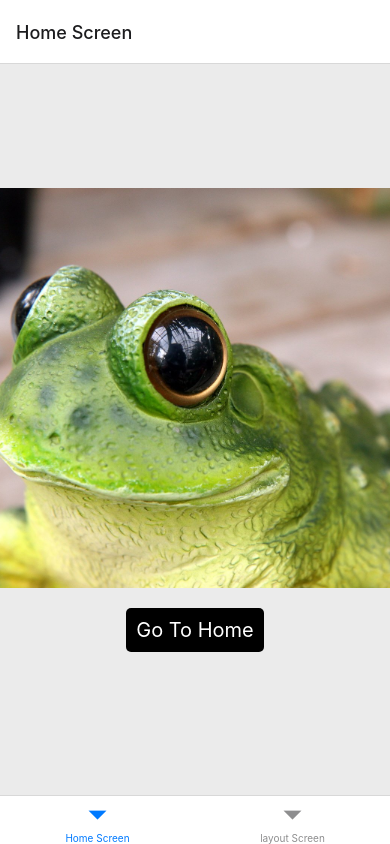
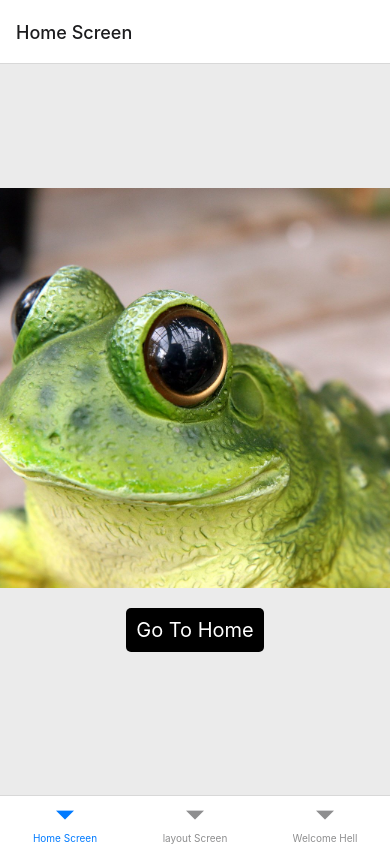
Before and after one commit to Junbomb/LayoutProps, a React Native app: screen / in a window 390 px wide. Built offline with nearby package versions, Linux system fonts and the light colour scheme.

Commit message:
Latest Assignment

```diff
--- a/routes/MainTabNavigator.js
+++ b/routes/MainTabNavigator.js
@@ -24,6 +24,11 @@ function MainTabNavigator() {
                     component={Layout}
                     options={{title:'layout Screen'}}
                 />
+                <Nav.Screen
+                    name = "Hell"
+                    component={Hell}
+                    options={{title:'Welcome Hell'}}
+                />
 
 
             </Nav.Navigator>
```
